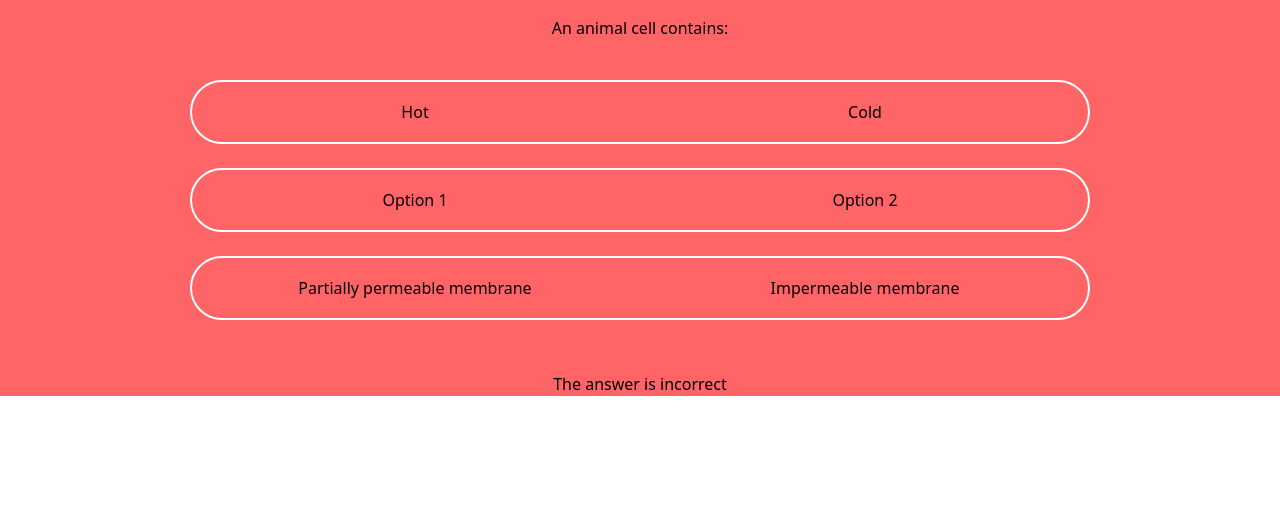
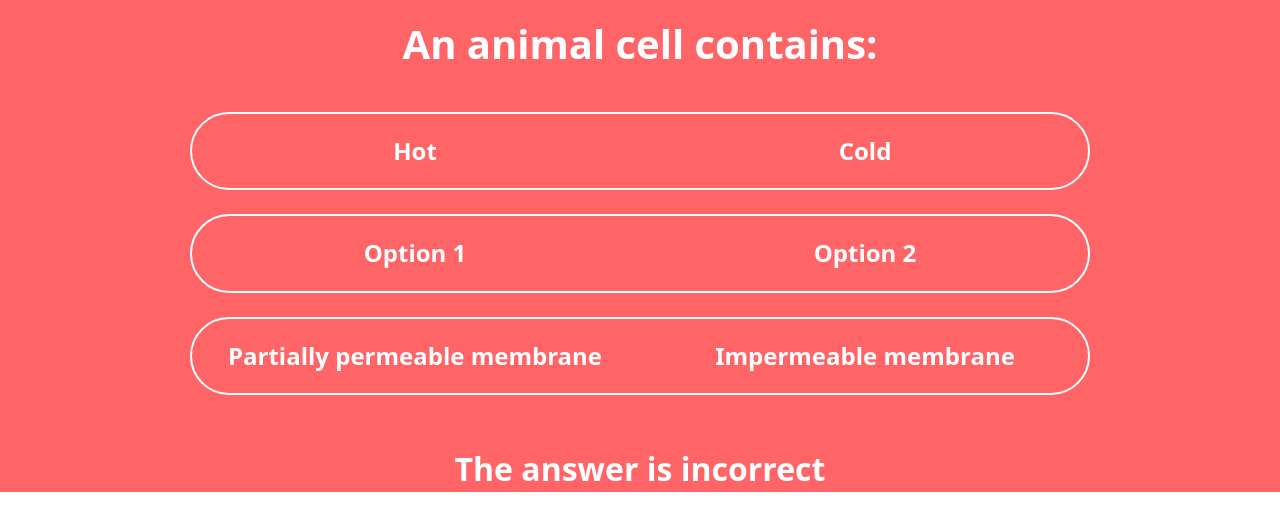
Before and after one commit to VHall1/seneca, a React (Vite) app: page / in a window 1280 px wide. Shown: the top 530 px of the page. Built offline with nearby package versions, Linux system fonts and the light colour scheme.

Commit message:
style typography

```diff
--- a/src/components/ToggleGroup/Toggle.tsx
+++ b/src/components/ToggleGroup/Toggle.tsx
@@ -1,3 +1,4 @@
+import { clsx } from "clsx";
 import { ToggleGroupIndicator } from "./ToggleGroupIndicator";
 import { QuestionType } from "./types";
 
@@ -9,7 +10,13 @@ export function Toggle({ question, disabled, value, onChange }: ToggleProps) {
     >
       {question.options.map((option) => (
         <label
-          className="flex-1 text-center py-2.5 lg:py-5 z-10"
+          className={clsx(
+            "text-center text-[18px]/[1.6] lg:text-[24px]/[1.6] font-bold flex-1 py-2.5 lg:py-5 z-10",
+            {
+              "text-gray-500": value === option.value,
+              "text-white": value !== option.value,
+            }
+          )}
           key={option.value}
         >
           {option.label}
--- a/src/components/ToggleGroup/index.tsx
+++ b/src/components/ToggleGroup/index.tsx
@@ -16,7 +16,9 @@ export function ToggleGroup({ title, questions }: ToggleGroupProps) {
 
   return (
     <div className="flex flex-col px-4 pt-4 bg-red-400">
-      <span className="text-center mb-8 lg:mb-10">{title}</span>
+      <span className="text-white text-[20px]/[1.6] lg:text-[40px]/[1.4] font-bold text-center mb-8 lg:mb-10">
+        {title}
+      </span>
 
       <div className="flex flex-col gap-6">
         {questions.map((q) => (
@@ -30,7 +32,7 @@ export function ToggleGroup({ title, questions }: ToggleGroupProps) {
         ))}
       </div>
 
-      <span className="text-center mt-8 lg:mt-13">
+      <span className="text-white text-[16px]/[1.6] lg:text-[32px]/[1.4] font-bold text-center mt-8 lg:mt-13">
         The answer is {allCorrect ? "correct!" : "incorrect"}
       </span>
     </div>
```
